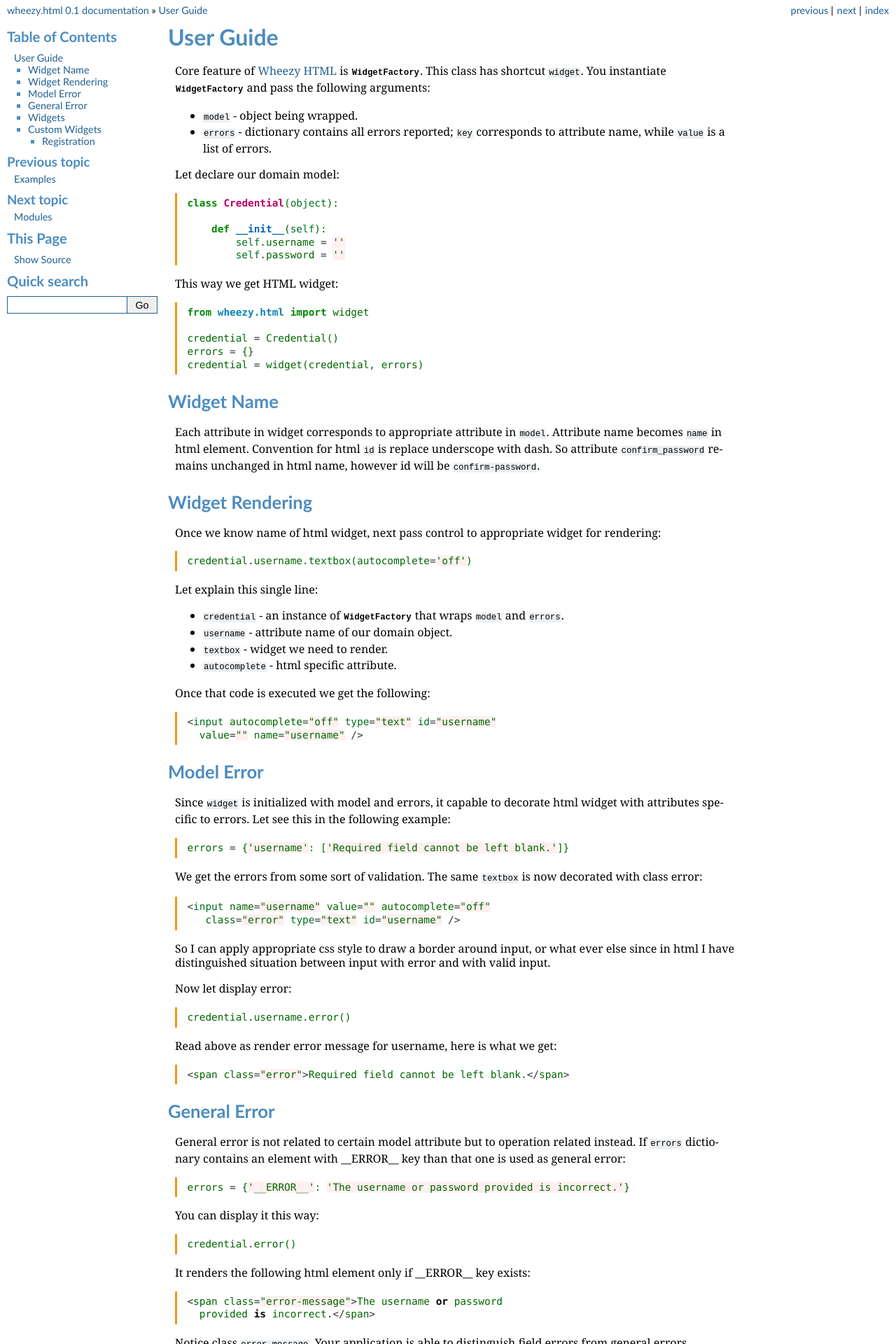
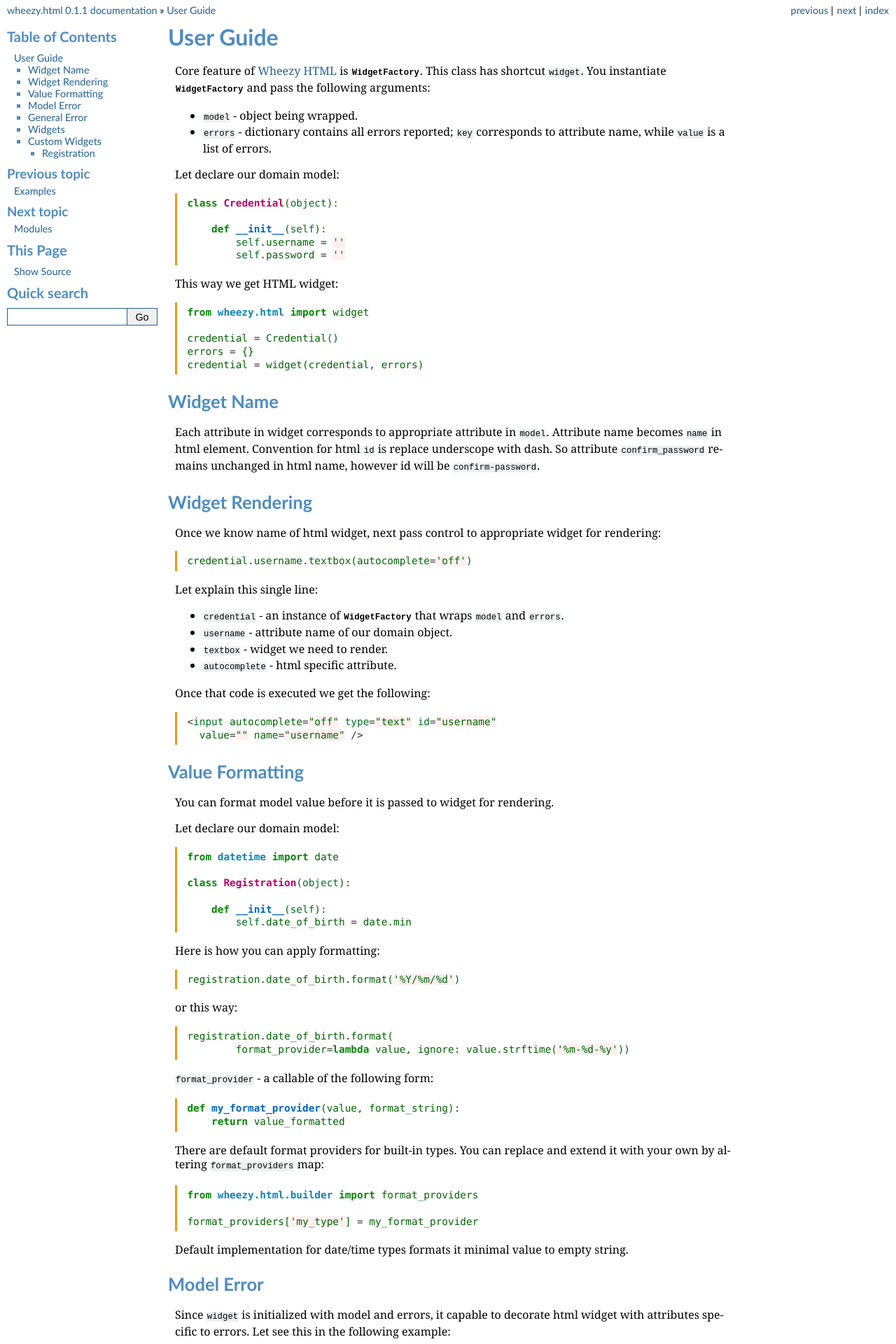
Before and after one commit to akornatskyy/wheezy.html, a Sphinx documentation site: the page built from doc/userguide.rst, in a window 1280 px wide. Shown: the top 1920 px of the page at 70% size. Built offline with Sphinx 7.4.7, drawn with Linux system fonts in a browser that asks for light colours.

Commit message:
Updated documentation with Value Formatting section

```diff
--- a/doc/conf.py
+++ b/doc/conf.py
@@ -54,9 +54,9 @@ copyright = u'2011, Andriy Kornatskyy'
 # built documents.
 #
 # The short X.Y version.
-version = '0.1'
+version = '0.1.1'
 # The full version, including alpha/beta/rc tags.
-release = '0.1'
+release = '0.1.1'
 
 # The language for content autogenerated by Sphinx. Refer to documentation
 # for a list of supported languages.
--- a/doc/userguide.rst
+++ b/doc/userguide.rst
@@ -56,6 +56,44 @@ Once that code is executed we get the following::
 
     <input autocomplete="off" type="text" id="username"
       value="" name="username" />
+
+Value Formatting
+~~~~~~~~~~~~~~~~
+
+You can format model value before it is passed to widget for rendering.
+
+Let declare our domain model::
+
+    from datetime import date
+
+    class Registration(object):
+
+        def __init__(self):
+            self.date_of_birth = date.min
+
+Here is how you can apply formatting::
+
+    registration.date_of_birth.format('%Y/%m/%d')
+
+or this way::
+
+    registration.date_of_birth.format(
+            format_provider=lambda value, ignore: value.strftime('%m-%d-%y'))
+
+``format_provider`` - a callable of the following form::
+
+    def my_format_provider(value, format_string):
+        return value_formatted
+
+There are default format providers for built-in types. You can replace and
+extend it with your own by altering ``format_providers`` map::
+
+    from wheezy.html.builder import format_providers
+
+    format_providers['my_type'] = my_format_provider
+
+Default implementation for date/time types formats it minimal value to empty
+string.
 
 Model Error
 ~~~~~~~~~~~
```
Also changed, not shown: 1 other file.
